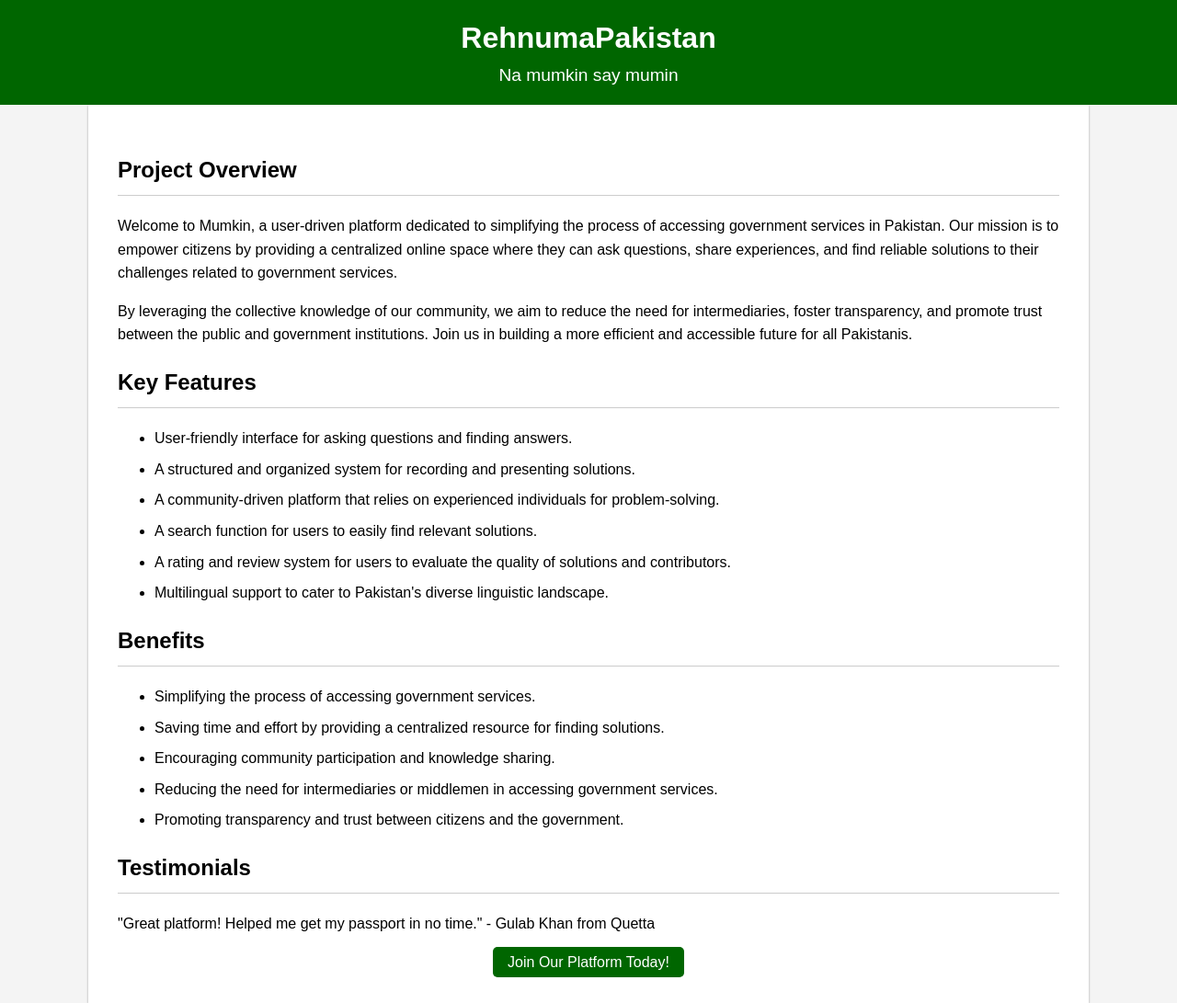
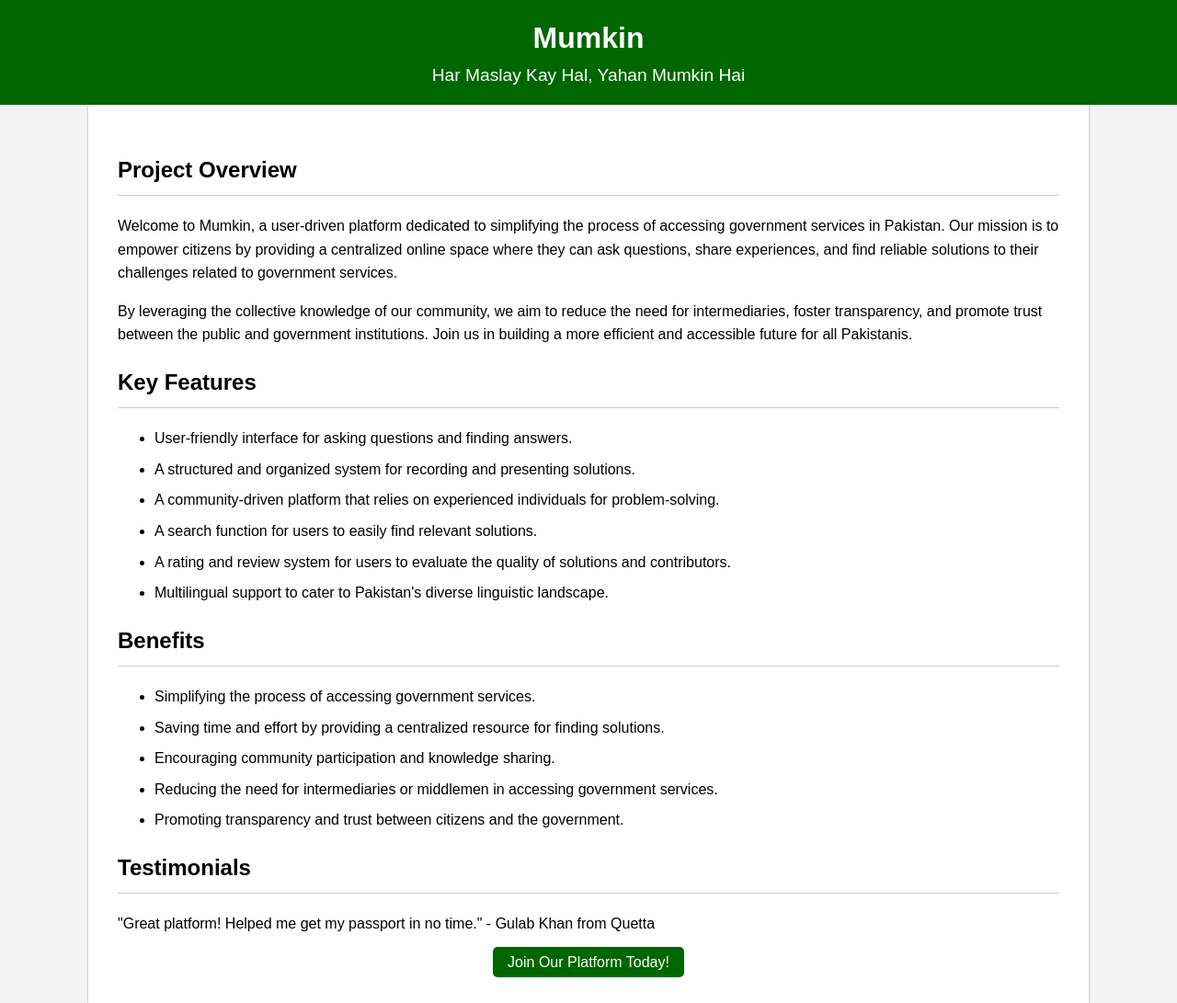
Before and after one commit to Digital-Prosperity-Foundation/mumkin.pk, a plain HTML site: page index.html in a window 1280 px wide. Shown: the whole page at 92% size. Drawn offline with Linux system fonts and the light colour scheme.

Commit message:
Update index.html

```diff
--- a/index.html
+++ b/index.html
@@ -75,8 +75,8 @@
 </head>
 <body>
   <header>
-    <h1>RehnumaPakistan</h1>
-    <p>Na mumkin say mumin</p>
+    <h1>Mumkin</h1>
+    <p>Har Maslay Kay Hal, Yahan Mumkin Hai</p>
   </header>
   <main>
     <div class="container">
```
